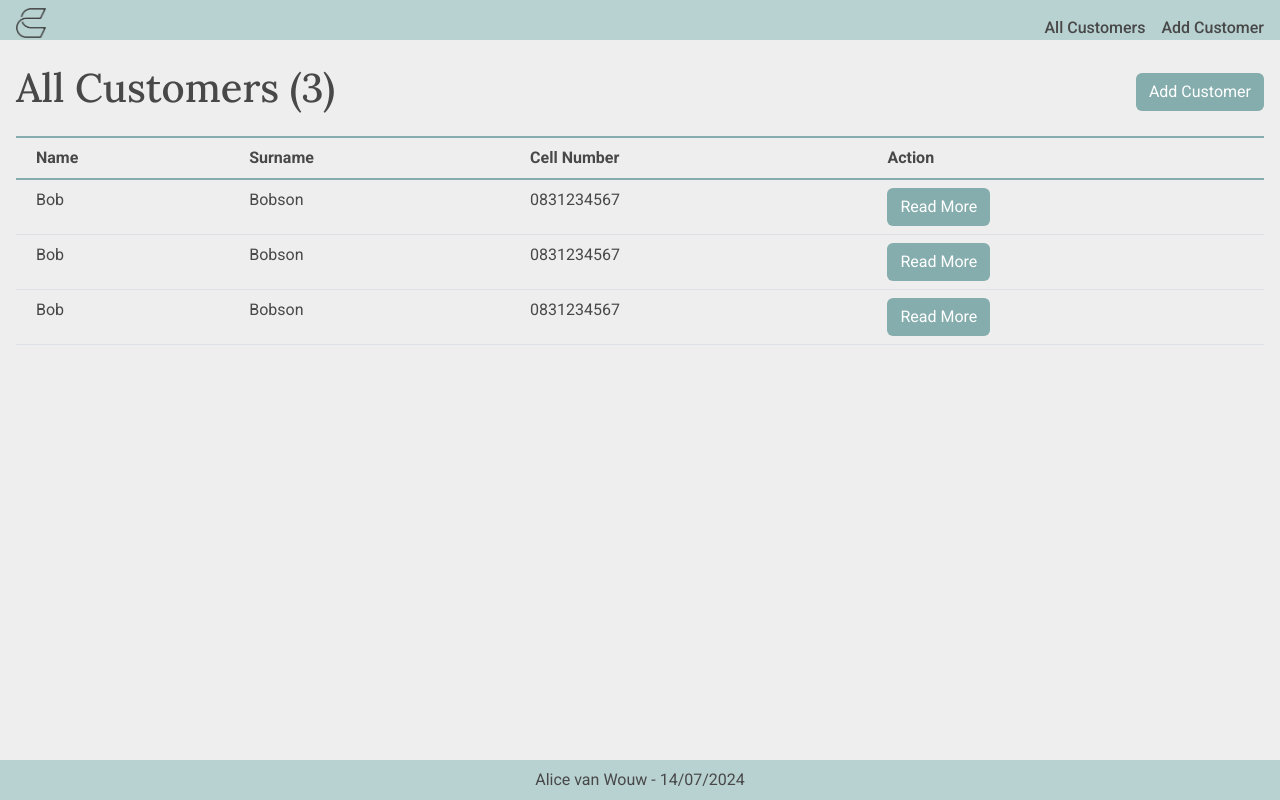
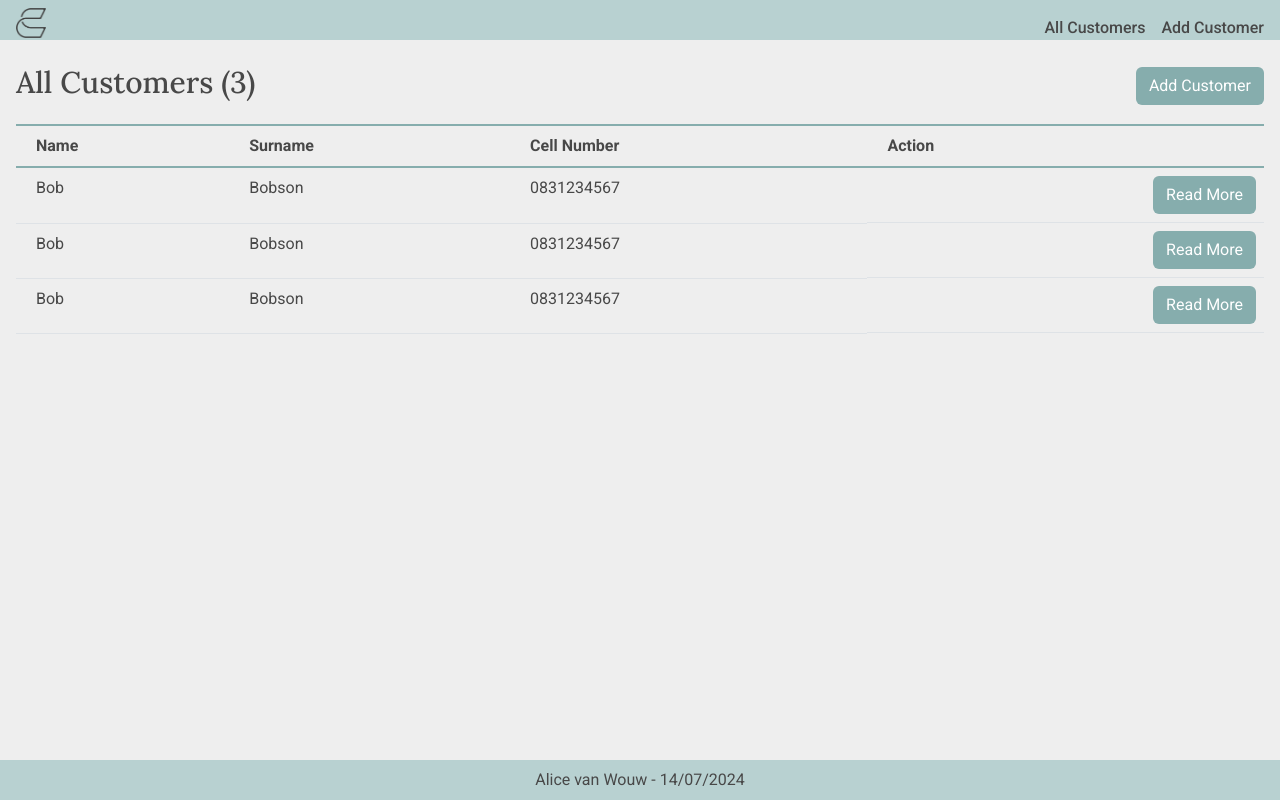
Before and after one commit to alicevanwouw/Psybergate_Assessment, a React (Vite) app in the folder psybergate_assessment/: page /customers in a window 1280 px wide. Built offline with nearby package versions, Linux system fonts and the light colour scheme.

Commit message:
made cutsomer details view more dynamic

```diff
--- a/psybergate_assessment/src/App.css
+++ b/psybergate_assessment/src/App.css
@@ -25,7 +25,7 @@ thead, tbody, tfoot, tr, td, th {
 
 h1 {
     font-family: 'Lora', serif;
-    font-size: 30px;
+    font-size: 30px !important;
 }
 
 h3 {
@@ -67,6 +67,14 @@ h3 {
     align-items: center;
 }
 
+.items-end {
+    display: flex;
+    flex-direction: row;
+    flex-wrap: wrap;
+    justify-content: end;
+    align-items: center;
+}
+
 .nav-button {
     text-decoration: none;
     color: inherit;
--- a/psybergate_assessment/src/components/Table.jsx
+++ b/psybergate_assessment/src/components/Table.jsx
@@ -16,7 +16,7 @@ function Table({ columns, data }) {
                             column.key !== "Action" ? (
                                 <td key={colIndex}>{row[column.key]}</td>
                             ) : (
-                                <td key={colIndex}>{row.Action(row.Id)}</td>
+                                <td className="items-end" key={colIndex}>{row.Action(row.Id)}</td>
                             )
                         ))}
                     </tr>
--- a/psybergate_assessment/src/hooks/UseNavigation.jsx
+++ b/psybergate_assessment/src/hooks/UseNavigation.jsx
@@ -1,13 +1,15 @@
+// useNavigation.js
 import { useNavigate } from 'react-router-dom';
 
-const UseNavigation = () => {
+const useNavigation = () => {
     const navigate = useNavigate();
 
-    const navigateToPage = (link) => {
-        navigate(link);
+    const navigateToPage = (path, state) => {
+        console.log('Navigating to:', path, 'with state:', state);
+        navigate(path, { state });
     };
 
     return { navigateToPage };
 };
 
-export default UseNavigation;
+export default useNavigation;
--- a/psybergate_assessment/src/pages/CustomerDetails.jsx
+++ b/psybergate_assessment/src/pages/CustomerDetails.jsx
@@ -19,13 +19,17 @@ const CustomerDetails = () => {
 
     return (
         <Layout>
-            <div>
+            <div className="p-3 pt-4">
                 <h1>Customer Details</h1>
-                <p><strong>Name:</strong> {customer.Name}</p>
-                <p><strong>Surname:</strong> {customer.Surname}</p>
-                <p><strong>Cell Number:</strong> {customer.CellNumber}</p>
+                <div className="p-3 pt-4">
+                    {Object.entries(customer).map(([key, value]) => (
+                        <p key={key}>
+                            <strong>{key.replace(/([A-Z])/g, ' $1').replace(/^./, str => str.toUpperCase())}:</strong> {value}
+                        </p>
+                    ))}
+                </div>
             </div>
-         </Layout>
+        </Layout>
     );
 }
 
--- a/psybergate_assessment/src/pages/CustomerList.jsx
+++ b/psybergate_assessment/src/pages/CustomerList.jsx
@@ -12,7 +12,8 @@ const CustomerList = () => {
     };
 
     const loadDetails = (row) => {
-        navigateToPage(`/customers/${row.Id}`, { state: { customer: row } });
+        console.log('Loading details for row:', row); // Debugging log
+        navigateToPage(`/customers/${row.Id}`, { customer: row });
     };
 
     const columns = [
@@ -22,15 +23,13 @@ const CustomerList = () => {
         { key: 'Action', displayName: 'Action', type: "button" }
     ];
 
-    let data = undefined;
+    let data = [
+        { Id: 1, Name: 'Bob', Surname: 'Bobson', CellNumber: '0831234567' },
+        { Id: 2, Name: 'Bob', Surname: 'Bobson', CellNumber: '0831234567' },
+        { Id: 3, Name: 'Bob', Surname: 'Bobson', CellNumber: '0831234567' }
+    ];
 
-    data = [
-         { Id: 1, Name: 'Bob', Surname: 'Bobson', CellNumber: '0831234567' },
-         { Id: 2, Name: 'Bob', Surname: 'Bobson', CellNumber: '0831234567' },
-         { Id: 3, Name: 'Bob', Surname: 'Bobson', CellNumber: '0831234567' }
-     ];
-
-    const heading = `All Customers (${data ? data.length : 0})`;
+    const heading = `All Customers (${data.length})`;
 
     return (
         <Layout>
```
